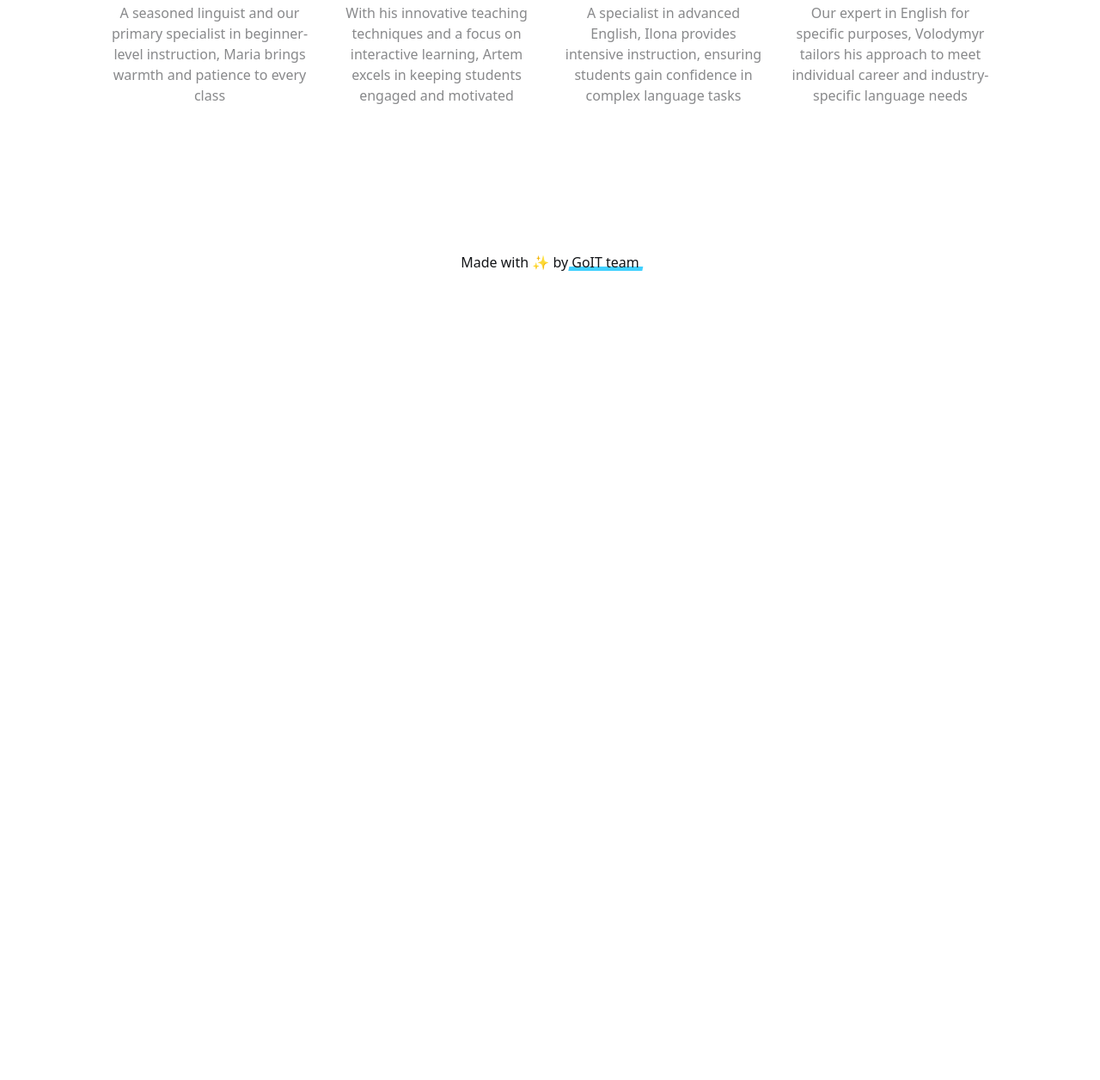
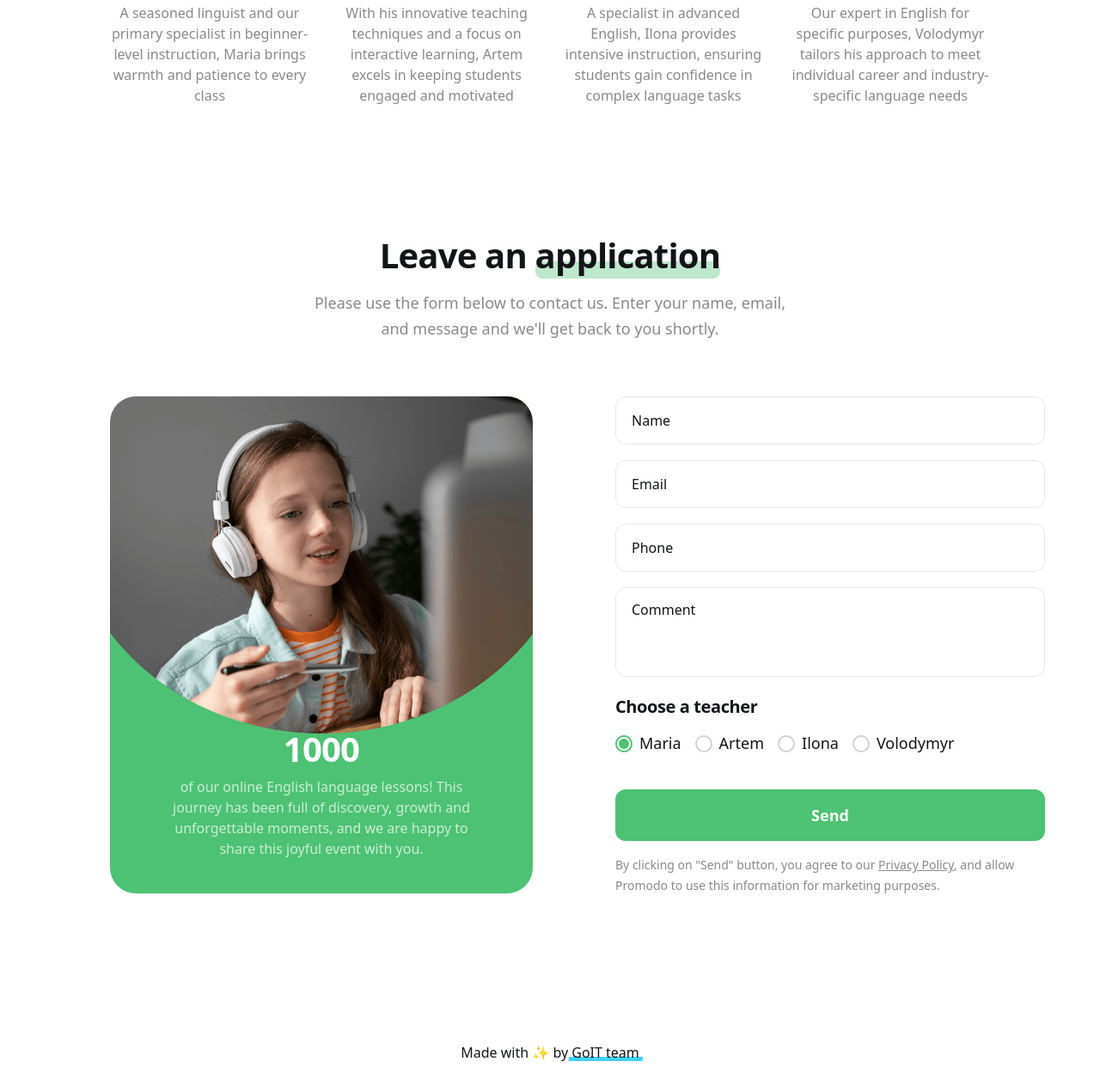
Before and after one commit to nikita-parkhomenko/final-project, a website built with Vite: page src/index.html in a window 1280 px wide. Shown: the part 3884-5140 px from the top of the page at 86% size. Before the commit the page ends 4221 px from the top, so only its background shows below. Built offline with nearby package versions, Linux system fonts and the light colour scheme.

Commit message:
Build Leave an application form section with desktop stat panel

```diff
--- /dev/null
+++ b/src/css/application.css
@@ -0,0 +1,261 @@
+.application-content {
+  display: flex;
+  flex-direction: column;
+  align-items: center;
+  gap: 40px;
+}
+
+.application-stat {
+  display: none;
+}
+
+.application-form {
+  display: flex;
+  flex-direction: column;
+  align-items: center;
+  width: 100%;
+  max-width: 335px;
+}
+
+.application-fields {
+  display: flex;
+  flex-direction: column;
+  width: 100%;
+  margin-bottom: 20px;
+  gap: 18px;
+}
+
+.application-input {
+  width: 100%;
+  padding: 16px 18px;
+  border: 1px solid rgba(18, 20, 23, 0.1);
+  border-radius: 12px;
+  background-color: transparent;
+  font-family: inherit;
+  font-size: 14px;
+  resize: none;
+}
+
+.application-input:hover,
+.application-input:focus {
+  outline: none;
+  border-color: var(--color-green);
+}
+
+.application-input::placeholder {
+  font-size: 14px;
+  color: var(--color-black);
+}
+
+.application-textarea {
+  height: 94px;
+}
+
+.application-radio-group {
+  width: 100%;
+  margin: 0 0 40px;
+  padding: 0;
+  border: none;
+  display: flex;
+  flex-direction: column;
+  gap: 8px;
+}
+
+.application-radio-title {
+  margin-bottom: 14px;
+  font-size: 18px;
+  font-weight: 600;
+  letter-spacing: -0.02em;
+}
+
+.application-radio {
+  position: relative;
+}
+
+.application-radio-input {
+  position: absolute;
+  width: 1px;
+  height: 1px;
+  margin: -1px;
+  border: 0;
+  padding: 0;
+  white-space: nowrap;
+  clip-path: inset(100%);
+  overflow: hidden;
+}
+
+.application-radio-label {
+  position: relative;
+  padding-left: 28px;
+  font-size: 14px;
+  color: var(--color-black);
+  cursor: pointer;
+}
+
+.application-radio-label::before {
+  content: '';
+  position: absolute;
+  top: 3px;
+  left: 0;
+  width: 18px;
+  height: 18px;
+  border: 2px solid rgba(18, 20, 23, 0.2);
+  border-radius: 50%;
+  background-color: var(--color-white);
+  transition: border-color 200ms ease-in-out;
+}
+
+.application-radio-label::after {
+  content: '';
+  position: absolute;
+  top: 7px;
+  left: 4px;
+  width: 10px;
+  height: 10px;
+  border-radius: 50%;
+  background-color: var(--color-green);
+  opacity: 0;
+  transition: opacity 200ms ease-in-out;
+}
+
+.application-radio-input:checked + .application-radio-label::before {
+  border-color: var(--color-green);
+}
+
+.application-radio-input:checked + .application-radio-label::after {
+  opacity: 1;
+}
+
+.application-submit {
+  width: 100%;
+  max-width: none;
+  margin-bottom: 16px;
+}
+
+.application-policy {
+  max-width: 335px;
+  font-size: 12px;
+  line-height: 1.33;
+  color: rgba(18, 20, 23, 0.5);
+}
+
+.application-policy-link {
+  color: inherit;
+  text-decoration: underline;
+}
+
+@media screen and (min-width: 768px) {
+  .application-form {
+    align-items: flex-start;
+    max-width: none;
+  }
+
+  .application-input {
+    min-width: 500px;
+    height: 56px;
+  }
+
+  .application-input::placeholder {
+    font-size: 16px;
+  }
+
+  .application-textarea {
+    height: 104px;
+  }
+
+  .application-radio-group {
+    flex-direction: row;
+    gap: 16px;
+  }
+
+  .application-radio-title {
+    font-size: 20px;
+  }
+
+  .application-radio-label {
+    font-size: 18px;
+  }
+
+  .application-radio-label::before {
+    width: 20px;
+    height: 20px;
+  }
+
+  .application-radio-label::after {
+    width: 12px;
+    height: 12px;
+  }
+
+  .application-policy {
+    max-width: 500px;
+    font-size: 14px;
+    line-height: 1.71;
+  }
+}
+
+@media screen and (min-width: 1280px) {
+  .application-content {
+    flex-direction: row;
+    align-items: stretch;
+    gap: 96px;
+  }
+
+  .application-form {
+    flex: 1;
+  }
+
+  .application-stat {
+    display: flex;
+    flex-direction: column;
+    flex-shrink: 0;
+    align-items: center;
+    justify-content: flex-end;
+    width: 492px;
+    height: 578px;
+    padding: 0 20px 40px;
+    border-radius: 30px;
+    background-color: var(--color-green);
+    background-image: url('../img/application/1x.png');
+    background-repeat: no-repeat;
+    background-position: top left;
+    background-size: 492px auto;
+  }
+
+  .application-submit {
+    width: 100%;
+    max-width: none;
+    margin-bottom: 16px;
+  }
+
+  .application-stat-number {
+    margin-bottom: 8px;
+    font-size: 40px;
+    font-weight: 700;
+    line-height: 1.2;
+    letter-spacing: -0.02em;
+    color: var(--color-white);
+    text-align: center;
+  }
+
+  .application-stat-text {
+    max-width: 380px;
+    font-size: 16px;
+    line-height: 1.5;
+    color: rgba(255, 255, 255, 0.7);
+    text-align: center;
+  }
+}
+
+@media screen and (min-width: 1280px) and (min-resolution: 144dpi),
+  screen and (min-width: 1280px) and (-webkit-min-device-pixel-ratio: 1.5) {
+  .application-stat {
+    background-image: url('../img/application/2x.png');
+  }
+}
+
+@media screen and (min-width: 1280px) and (min-resolution: 240dpi),
+  screen and (min-width: 1280px) and (-webkit-min-device-pixel-ratio: 2.5) {
+  .application-stat {
+    background-image: url('../img/application/3x.png');
+  }
+}
--- a/src/css/styles.css
+++ b/src/css/styles.css
@@ -20,4 +20,5 @@
 @import url('./lessons.css');
 @import url('./proposal.css');
 @import url('./teachers.css');
+@import url('./application.css');
 @import url('./footer.css');
--- a/src/index.html
+++ b/src/index.html
@@ -22,6 +22,7 @@
       <load src="./partials/lessons.html" />
       <load src="./partials/proposal.html" />
       <load src="./partials/teachers.html" />
+      <load src="./partials/application.html" />
     </main>
 
     <load src="./partials/footer.html" />
--- /dev/null
+++ b/src/partials/application.html
@@ -0,0 +1,63 @@
+<section class="section application" id="application">
+  <div class="container">
+    <div class="section-header">
+      <h2>Leave an <span class="underline">application</span></h2>
+      <p class="section-description">
+        Please use the form below to contact us. Enter your name, email, and message and we'll get back to you shortly.
+      </p>
+    </div>
+
+    <div class="application-content">
+      <div class="application-stat">
+        <p class="application-stat-number">1000</p>
+        <p class="application-stat-text">
+          of our online English language lessons! This journey has been full of discovery, growth and unforgettable moments, and we are happy to share this joyful event with you.
+        </p>
+      </div>
+
+      <form class="application-form" id="applicationForm">
+        <div class="application-fields">
+          <input class="application-input" type="text" name="user-name" placeholder="Name" required />
+          <input class="application-input" type="email" name="user-email" placeholder="Email" required />
+          <input
+            class="application-input"
+            type="tel"
+            name="user-phone"
+            placeholder="Phone"
+            pattern="\+?[0-9\s\-\(\)]{7,20}"
+            required
+          />
+          <textarea class="application-input application-textarea" name="user-comment" placeholder="Comment" rows="4"></textarea>
+        </div>
+
+        <fieldset class="application-radio-group">
+          <legend class="application-radio-title">Choose a teacher</legend>
+
+          <div class="application-radio">
+            <input class="application-radio-input" type="radio" name="teacher" value="maria" id="teacher-maria" checked />
+            <label class="application-radio-label" for="teacher-maria">Maria</label>
+          </div>
+          <div class="application-radio">
+            <input class="application-radio-input" type="radio" name="teacher" value="artem" id="teacher-artem" />
+            <label class="application-radio-label" for="teacher-artem">Artem</label>
+          </div>
+          <div class="application-radio">
+            <input class="application-radio-input" type="radio" name="teacher" value="ilona" id="teacher-ilona" />
+            <label class="application-radio-label" for="teacher-ilona">Ilona</label>
+          </div>
+          <div class="application-radio">
+            <input class="application-radio-input" type="radio" name="teacher" value="volodymyr" id="teacher-volodymyr" />
+            <label class="application-radio-label" for="teacher-volodymyr">Volodymyr</label>
+          </div>
+        </fieldset>
+
+        <button class="btn btn-primary application-submit" type="submit">Send</button>
+
+        <p class="application-policy">
+          By clicking on "Send" button, you agree to our
+          <a class="application-policy-link" href="#">Privacy Policy</a>, and allow Promodo to use this information for marketing purposes.
+        </p>
+      </form>
+    </div>
+  </div>
+</section>
```
